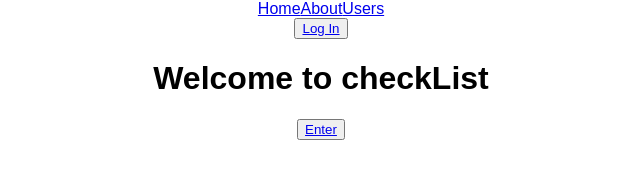
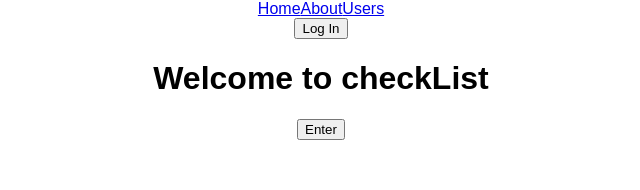
Before and after one commit to plaifang7/WDI16-Project3-checkList, a React (Create React App) app in the folder client/: page / in a window 1280 px wide. Shown: the top 190 px of the page, without its empty margins (319-959 px from the left). Built offline with nearby package versions, Linux system fonts and the light colour scheme; no server answers.

Commit message:
working update form

```diff
--- a/client/src/App.js
+++ b/client/src/App.js
@@ -33,15 +33,15 @@ class App extends Component {
             <Link to="/users">Users</Link>
           </div>
           <div>
-            <button><Link to="/login">Log In</Link></button>
+          <Link to="/login"><button>Log In</button></Link>
           </div>
           <Switch>
             <Route exact path="/" component={HomePage} />
             <Route exact path="/users" component={UserPage} />
             <Route path="/users/:userId" component={UserShow} />
+            <Route exact path="/users/:userId/edit" component={UserShow} />`
             <Route exact path="/login" component={LoginPage} />
             <Route exact path="/about" component={About} />
-
 
           </Switch>
         </div>
--- a/client/src/components/HomePage.js
+++ b/client/src/components/HomePage.js
@@ -7,7 +7,7 @@ class HomePage extends Component {
             <div>
                 <h1>Welcome to checkList</h1>
 
-                <button><Link to="/users">Enter</Link></button>
+                <Link to="/users"><button>Enter</button></Link>
 
             </div>
         );
--- a/client/src/components/UserPage.js
+++ b/client/src/components/UserPage.js
@@ -10,7 +10,7 @@ state = {
   componentDidMount() {
     axios.get('/api/users')
       .then((res) => {
-        this.setState({users: res.data.users})
+        this.setState({ users: res.data.users })
       })
   }
   render() {
@@ -22,11 +22,11 @@ componentDidMount() {
           return (
             <div key={user._id}>
               <div>
-                                <img  src={user.img} alt={user.userName} />
+                <img src={user.img} alt={user.userName} />
               </div>
-                            <Link  to={`/users/${user._id}`}>{user.userName}</Link>
+              <Link to={`/users/${user._id}`}>{user.userName}</Link>
               <div>
-                                <button><Link to={`/users/${user._id}`}>View Profile</Link></button>
+                <Link to={`/users/${user._id}`}><button>View Profile</button></Link>
               </div>
             </div>
           )
--- a/client/src/components/UserShow.js
+++ b/client/src/components/UserShow.js
@@ -38,13 +38,14 @@ class UserShow extends Component {
 
 
 
+
   render() {
 
     return (
       <div>
         <h1>{this.state.users.userName}'s Profile</h1>
         <button>Edit Profile</button>
-               <br/>
+        <br />
         <img src={this.state.users.img} alt={this.state.users.userName} />
 
         {this.state.shoppingList.map((list) => {
```
Also changed, not shown: client/src/components/EditUser.js (added, +13 -0 lines). Lines whose indentation alone changed are shown as unchanged.
